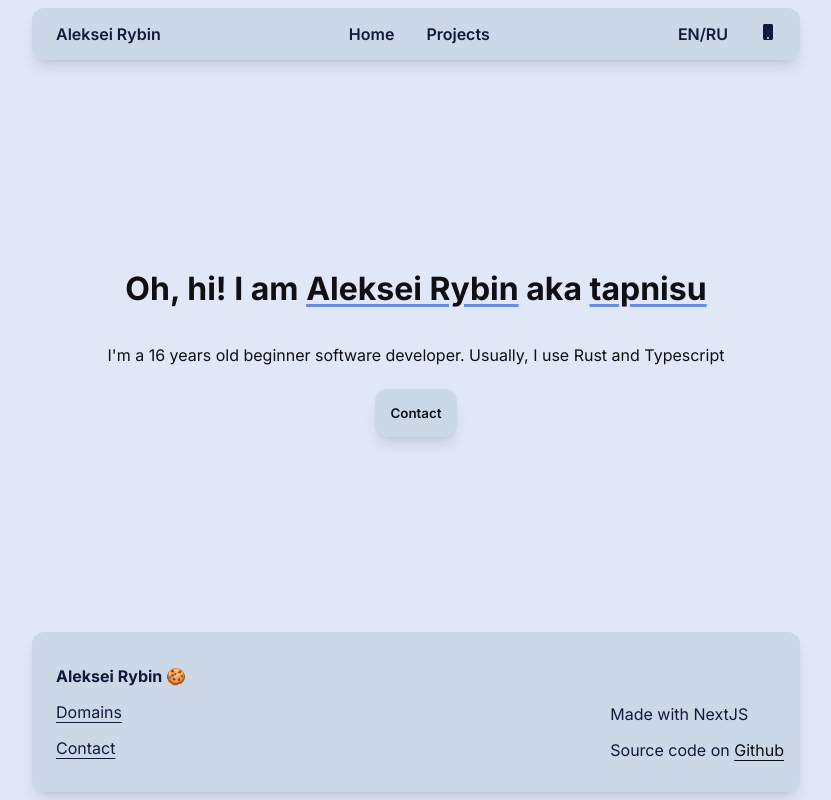
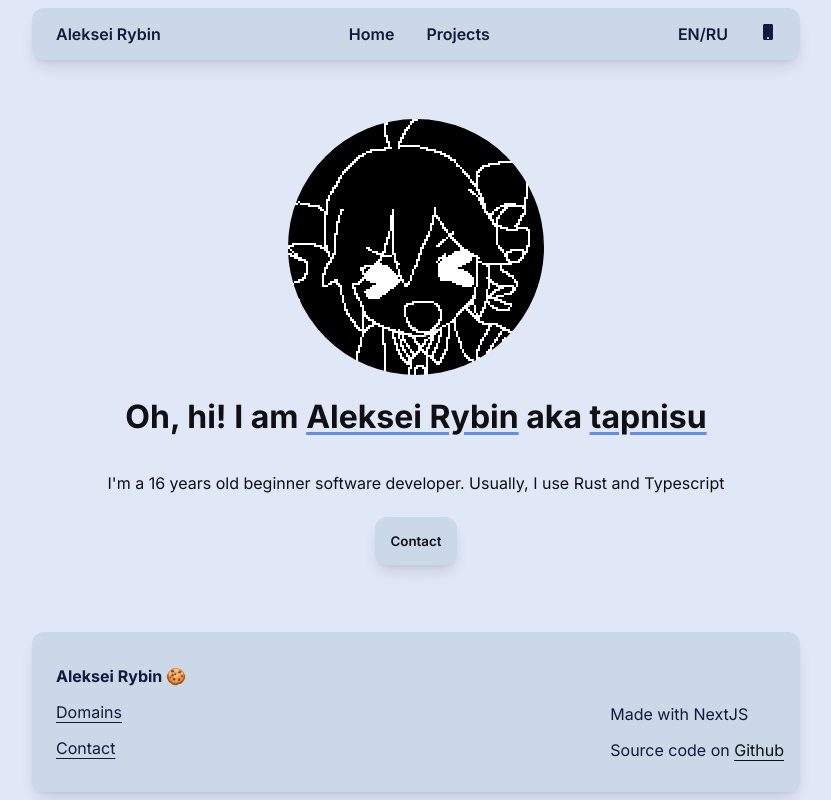
Before and after one commit to tapnisu/tapni.su, a Next.js app: page / in a window 1280 px wide. Shown: the whole page, without its empty margins (224-1055 px from the left). Built offline with nearby package versions, Linux system fonts and the light colour scheme.

Commit message:
Added pfp back

```diff
--- a/pages/index.tsx
+++ b/pages/index.tsx
@@ -1,5 +1,7 @@
 import BasePageLayout from "@components/basePageLayout";
 import { en, ru } from "@locales/index";
+import avatar from "@public/avatar.webp";
+import Image from "next/image";
 import Link from "next/link";
 import { useRouter } from "next/router";
 
@@ -14,8 +16,24 @@ export default function HomePage() {
           display: "flex",
           flexDirection: "column",
           alignItems: "center",
+          width: "100%",
         }}
       >
+        <Image
+          src={avatar}
+          width={1024}
+          height={1024}
+          alt="Picture of the author"
+          style={{
+            width: "100%",
+            maxWidth: "256px",
+            height: "auto",
+            borderRadius: "50%",
+          }}
+          priority
+          placeholder="blur"
+        />
+
         <h1 className="text-center">
           {t.index.ohHiIam} <u>{t.name}</u> aka <u>{t.username}</u>
         </h1>
```
Also changed, not shown: public/avatar.webp, public/nyan.gif (deleted).
